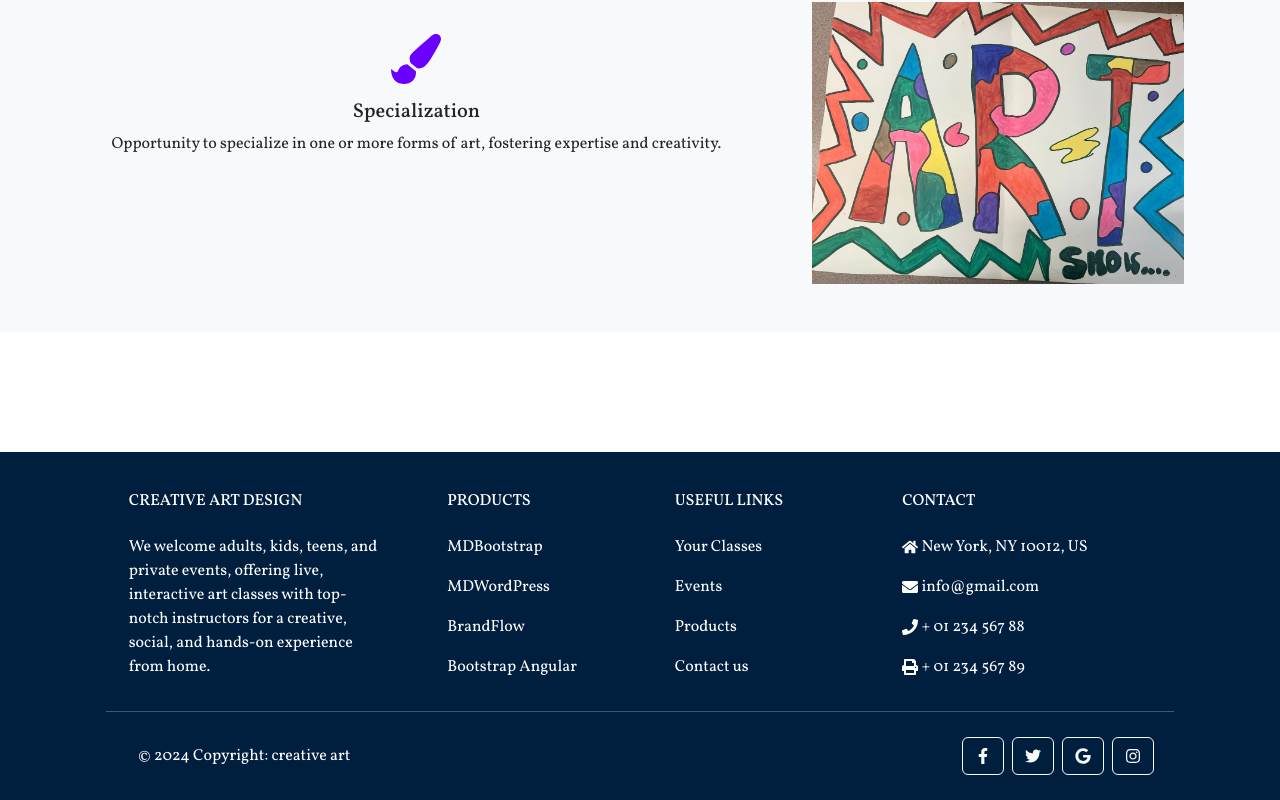
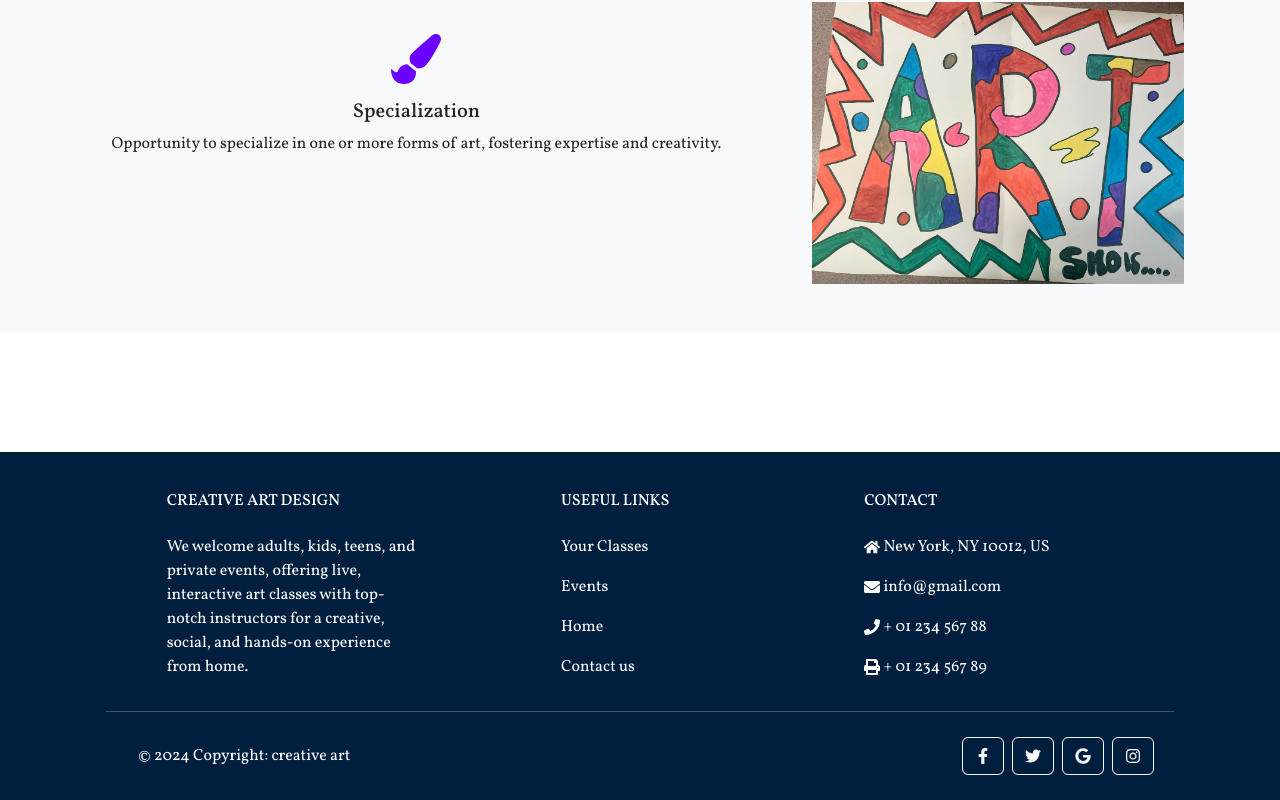
Before and after one commit to majbaulhoque/Creative-Art, a React (Vite) app: page / in a window 1280 px wide. Shown: the part 3380-4180 px from the top of the page. Built offline with nearby package versions, Linux system fonts and the light colour scheme; a web font is replaced by a local one.

Commit message:
modified footer

```diff
--- a/src/Component/Footer/Footer.jsx
+++ b/src/Component/Footer/Footer.jsx
@@ -18,7 +18,7 @@ const Footer = () => {
 
               <hr className="w-100 clearfix d-md-none" />
 
-              <div className="col-md-2 col-lg-2 col-xl-2 mx-auto mt-3">
+              {/* <div className="col-md-2 col-lg-2 col-xl-2 mx-auto mt-3">
                 <h6 className="text-uppercase mb-4 font-weight-bold">Products</h6>
                 <p>
                   <Link to="#" className="text-white text-decoration-none">MDBootstrap</Link>
@@ -32,7 +32,7 @@ const Footer = () => {
                 <p>
                   <Link to="#" className="text-white text-decoration-none">Bootstrap Angular</Link>
                 </p>
-              </div>
+              </div> */}
 
               <hr className="w-100 clearfix d-md-none" />
 
@@ -45,7 +45,7 @@ const Footer = () => {
                   <Link to="/events" className="text-white text-decoration-none">Events</Link>
                 </p>
                 <p>
-                  <Link to="#" className="text-white text-decoration-none">Products</Link>
+                  <Link to="/" className="text-white text-decoration-none">Home</Link>
                 </p>
                 <p>
                   <Link to="#" className="text-white text-decoration-none">Contact us</Link>
```
